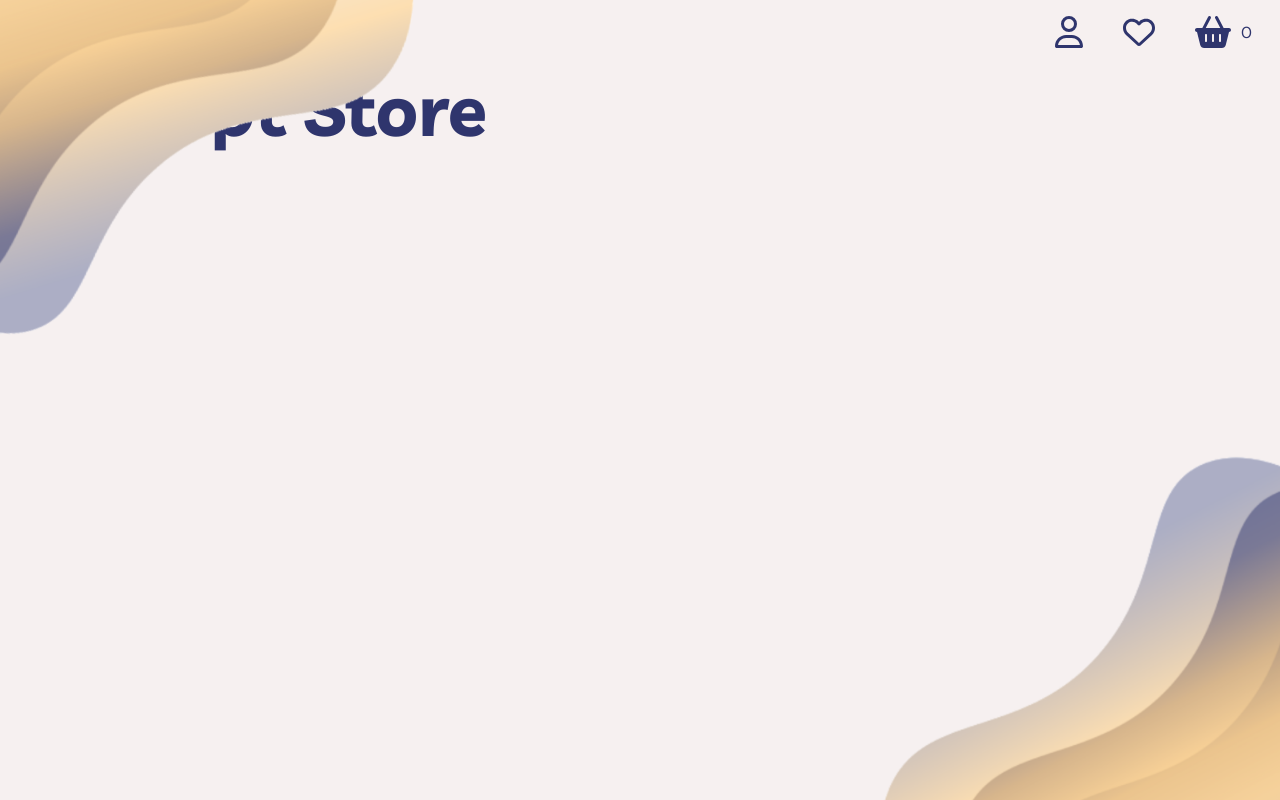
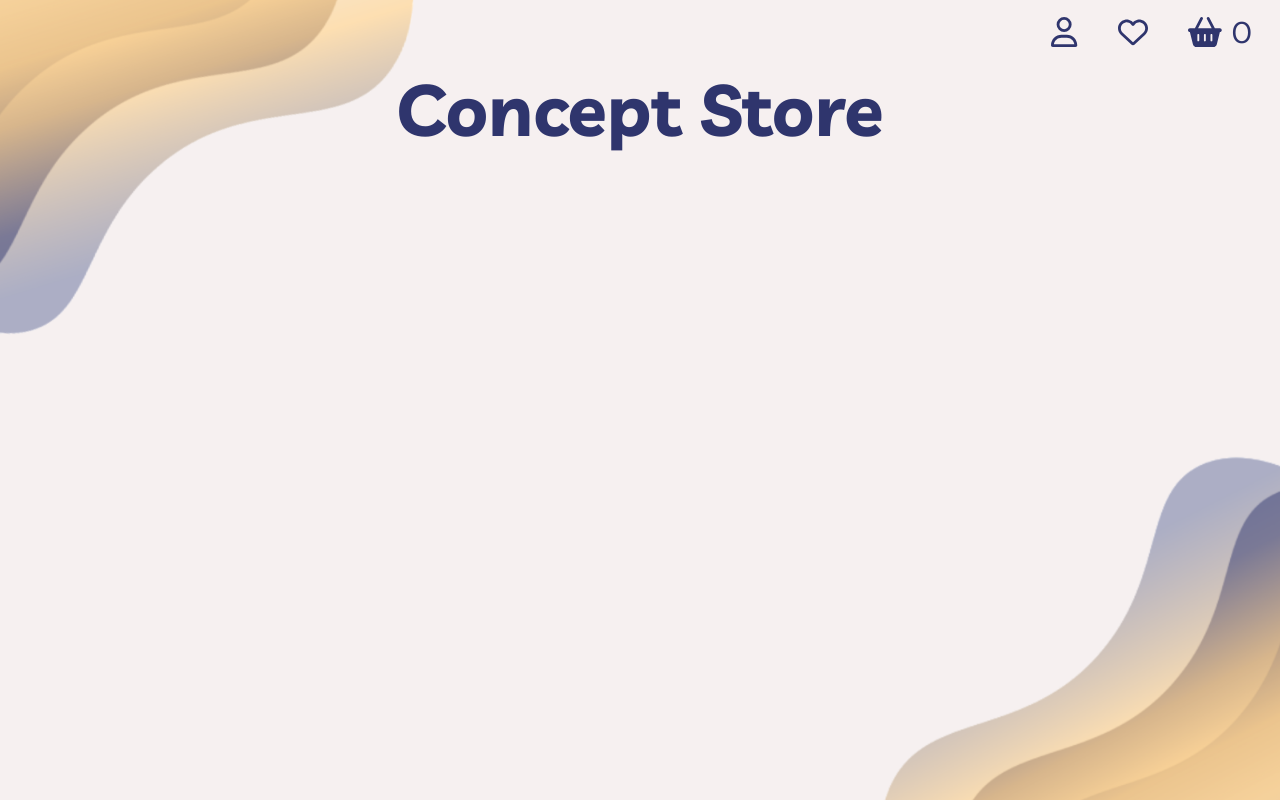
Before and after one commit to MarionThome/conceptshop-frontend, a Next.js app: page /cart in a window 1280 px wide. Shown: the top 800 px of the page. Built offline with nearby package versions, Linux system fonts and the light colour scheme.

Commit message:
cart count + fix store issues + fix fontawesome issues

```diff
--- a/components/Cart.js
+++ b/components/Cart.js
@@ -1,10 +1,24 @@
 import Bubble from "./Bubble";
 import NavBar from "./NavBar";
-import styles from "../styles/Cart.module.css"
+import styles from "../styles/Cart.module.css";
+import { useSelector } from "react-redux";
+import { useRouter } from "next/router";
+import ProductInCart from "./ProductInCart";
+import { useEffect, useState } from "react";
 
 export default function Cart() {
+    const cart = useSelector((state) => state.products.value.productsInCart);
+    const [products, setProducts] = useState([])
 
+    console.log(cart)
 
+    useEffect(() => {
+        setProducts(cart.map((item, i) => {
+            if(item.quantity > 0){
+                return <ProductInCart data={item} key={i}/>
+            }
+        }))
+    }, [cart])
 
   return (
     <main className={styles.main}>
@@ -13,7 +27,10 @@ export default function Cart() {
       <div className={styles.content}>
         <h1> Concept Store</h1>
         <div>
-
+            <div>
+                {products}
+            </div>
+            <div></div>
         </div>
       </div>
       <Bubble
--- a/components/NavBar.js
+++ b/components/NavBar.js
@@ -5,15 +5,22 @@ import { useSelector } from "react-redux";
 import styles from "../styles/NavBar.module.css";
 import { Popover } from "antd";
 import {useRouter} from "next/router";
+// The following import prevents a Font Awesome icon server-side rendering bug,
+// where the icons flash from a very large icon down to a properly sized one:
+import '@fortawesome/fontawesome-svg-core/styles.css';
+// Prevent fontawesome from adding its CSS since we did it manually above:
+import { config } from '@fortawesome/fontawesome-svg-core';
+config.autoAddCss = false; /* eslint-disable import/first */
 
 export default function () {
 const router = useRouter()
   const cart = useSelector((state) => state.products.value.productsInCart);
+  console.log(cart)
 
   return (
     <div className={styles.bar}>
-      <FontAwesomeIcon icon={faUser} size={"2x"} className={styles.icons} />
-      <FontAwesomeIcon icon={faHeart} size={"2x"} className={styles.icons} />
+      <FontAwesomeIcon icon={faUser} className={styles.icons} />
+      <FontAwesomeIcon icon={faHeart}  className={styles.icons} />
       <div
         style={{
           display: "flex",
@@ -23,12 +30,14 @@ const router = useRouter()
       >
           <FontAwesomeIcon
             icon={faBasketShopping}
-            size={"2x"}
+
             className={styles.icons}
             style={{ marginRight: "10px" }}
             onClick={() => router.push("/cart")}
           />
-        <p style={{ marginRight: "20px" }}>{cart.length}</p>
+        <p style={{ marginRight: "20px" }}>{cart.length > 0 ? cart.reduce((accumulator, currentValue) =>{
+            return accumulator + currentValue.quantity
+        }, 0) : 0}</p>
       </div>
     </div>
   );
--- a/components/Product.js
+++ b/components/Product.js
@@ -18,7 +18,7 @@ export default function Product() {
   );
 
   const  handleClick = () => {
-    dispatch(addProductToCart(productSelected))
+    dispatch(addProductToCart({...productSelected, quantity : 1}))
     setModalVisible(true)
   }
 
--- /dev/null
+++ b/components/ProductInCart.js
@@ -0,0 +1,27 @@
+import Button from "./Button";
+import { useDispatch } from "react-redux";
+import { selectProductToShow , removeProductFromCart } from "../reducers/products";
+import { useRouter } from "next/router";
+
+export default function ProductInCart(props){
+    const dispatch = useDispatch()
+    const router = useRouter()
+    const handleImgClick = (product) => {
+        dispatch(selectProductToShow(product))
+        router.push("/product")
+    }
+
+    const handleRemove = () => {
+        dispatch(removeProductFromCart(props.data.name))
+    }
+
+    console.log("YO",props.data.image)
+
+    return (<div>
+        <img src={props.data.image} style={{cursor : "pointer"}} onClick={() => handleImgClick(props.data)}/>
+        <div>
+        <p>{props.data.name} (x {props.data.quantity})</p>
+        <Button name ={"Remove"} padding={"10px 20px"} handleClick={handleRemove}/>
+        </div>
+    </div>)
+}
--- a/reducers/products.js
+++ b/reducers/products.js
@@ -1,34 +1,56 @@
-import { createSlice } from '@reduxjs/toolkit';
+import { createSlice } from "@reduxjs/toolkit";
 
 const initialState = {
   value: {
-        productToShow : null,
-        productsInCart : []
+    productToShow: null,
+    productsInCart: [],
   },
 };
 
 export const productsSlice = createSlice({
-    name: 'products',
+  name: "products",
 
   initialState,
   reducers: {
     addProductToCart: (state, action) => {
+      if (
+        !state.value.productsInCart.find((e) => e.name === action.payload.name)
+      ) {
         state.value.productsInCart.push(action.payload);
+      } else {
+        {
+          state.value.productsInCart = state.value.productsInCart.map((e) => {
+            if (e.name === action.payload.name) {
+              return { ...e, quantity: e.quantity + 1 };
+            }
+          });
+        }
+      }
     },
     removeProductFromCart: (state, action) => {
-        state.value.productsInCart = state.value.productsInCart.filter(e => e.name  !== action.payload)
+
+        state.value.productsInCart = state.value.productsInCart.filter(
+          (e) => e.name !== action.payload
+        );
+
     },
-      resetCart : (state, action) => {
-        state.value.productsInCart = []
+    resetCart: (state, action) => {
+      state.value.productsInCart = [];
     },
-      selectProductToShow : (state, action) => {
-        state.value.productToShow = action.payload
+    selectProductToShow: (state, action) => {
+      state.value.productToShow = action.payload;
     },
-      resetProductToShow : (state, action) => {
-        state.value.productToShow = {}
-      }
+    resetProductToShow: (state, action) => {
+      state.value.productToShow = {};
+    },
   },
 });
 
-export const { addProductToCart, removeProductFromCart, resetCart, selectProductToShow, resetProductToShow } = productsSlice.actions;
+export const {
+  addProductToCart,
+  removeProductFromCart,
+  resetCart,
+  selectProductToShow,
+  resetProductToShow,
+} = productsSlice.actions;
 export default productsSlice.reducer;
--- a/styles/Cart.module.css
+++ b/styles/Cart.module.css
@@ -2,3 +2,11 @@
     font-size: 4.5rem;
     margin-top: 0;
   }
+
+  .content{
+    max-width: 1200px;
+    margin: auto;
+    display: flex;
+    flex-direction: column;
+    align-items: center;
+}
--- a/styles/NavBar.module.css
+++ b/styles/NavBar.module.css
@@ -5,6 +5,7 @@
     padding : 1vh;
     justify-content : right;
     align-items: center;
+    font-size: 30px;
 }
 
 .icons {
```
Lines whose indentation alone changed are shown as unchanged.
